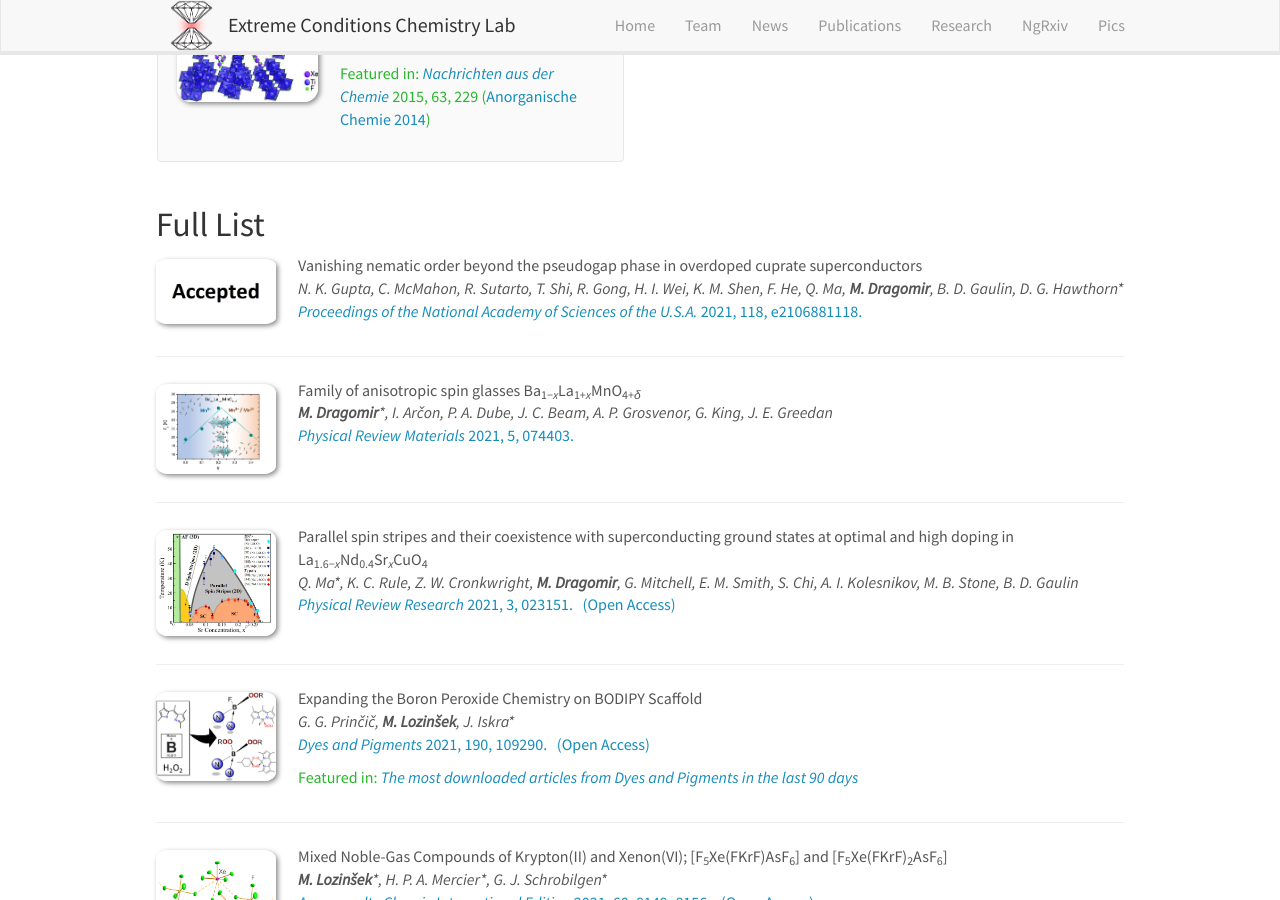
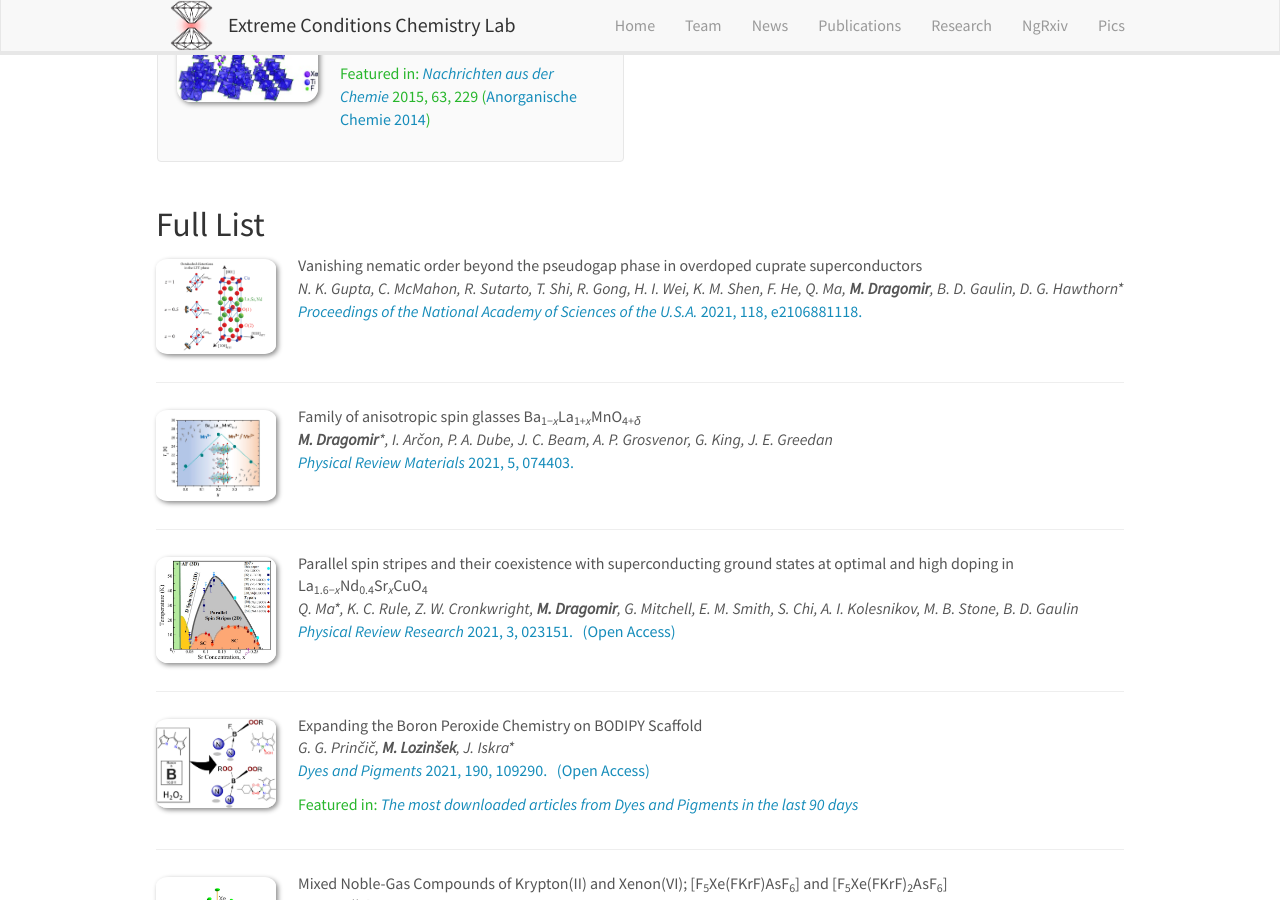
Before and after one commit to eccl-jsi/eccl-jsi.github.io, a Jekyll site: the page built from _pages/publications.md, in a window 1280 px wide and 900 px high, scrolled down 1381 px. Built offline with Jekyll 4.4.1, drawn with Linux system fonts in a browser that asks for light colours; nearby versions of some CDN libraries.

Commit message:
Update publist.yml

```diff
--- a/_data/publist.yml
+++ b/_data/publist.yml
@@ -3,7 +3,7 @@
   authors: "N. K. Gupta, C. McMahon, R. Sutarto, T. Shi, R. Gong, H. I. Wei, K. M. Shen, F. He, Q. Ma, <b>M. Dragomir</b>, B. D. Gaulin, D. G. Hawthorn*"
   description: ""
   highlight: 0
-  image: Accepted.jpg
+  image: PNAS2021-TOC.png
   link:
     display: "<i>Proceedings of the National Academy of Sciences of the U.S.A.</i> 2021, 118, e2106881118."
     url: "https://doi.org/10.1073/pnas.2106881118"
```
